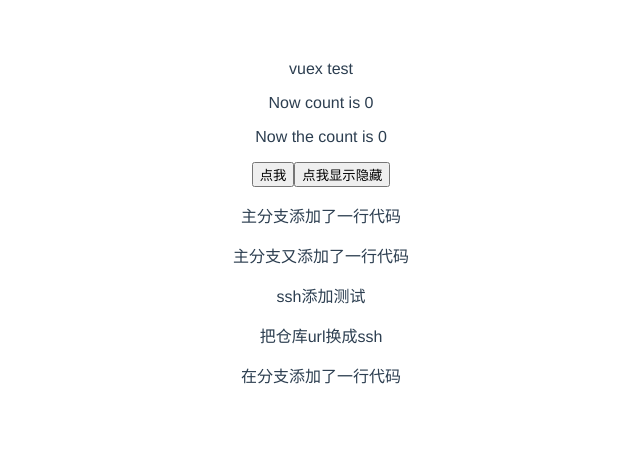
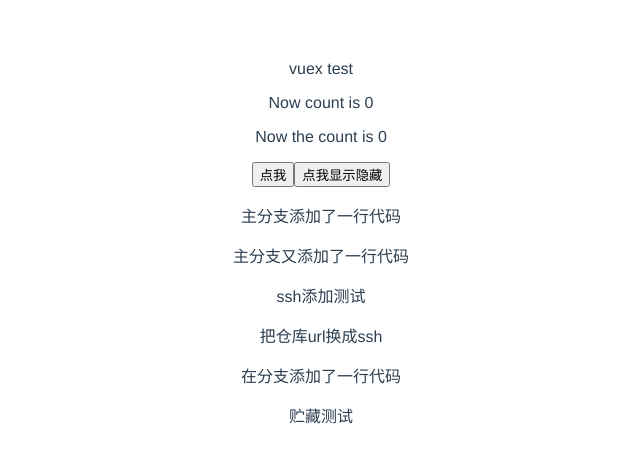
Before and after one commit to bsaaa44/vue-demo, a Vue app: page /#/ in a window 1280 px wide. Shown: the top 462 px of the page, without its empty margins (319-959 px from the left). Built offline with nearby package versions, Linux system fonts and the light colour scheme.

Commit message:
提交贮藏

```diff
--- a/src/view/vuex.vue
+++ b/src/view/vuex.vue
@@ -13,6 +13,7 @@
         <p>ssh添加测试</p>
         <p>把仓库url换成ssh</p>
         <p>在分支添加了一行代码</p>
+        <span>贮藏测试</span>
     </div>
 </template>
 <script>
```
